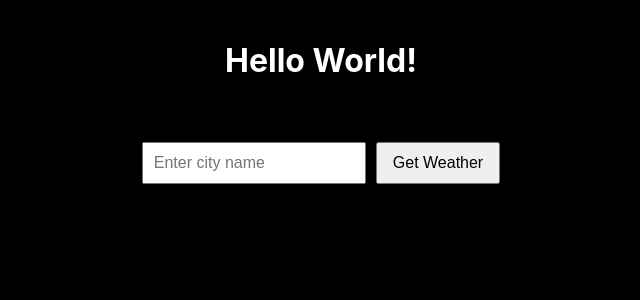
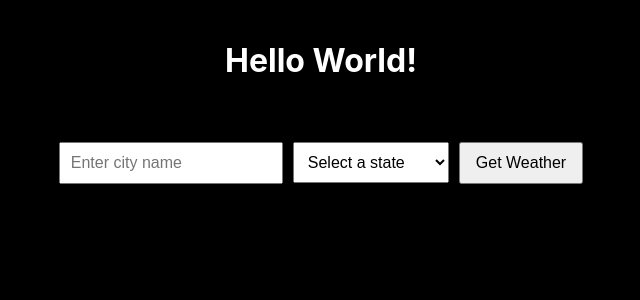
Before and after one commit to edwindanz/learnable, a React (Create React App) app: page / in a window 1280 px wide. Shown: the top 300 px of the page, without its empty margins (319-959 px from the left). Built offline with nearby package versions, Linux system fonts and the light colour scheme.

Commit message:
added city dropdown

```diff
--- a/src/Weather.css
+++ b/src/Weather.css
@@ -11,6 +11,12 @@
     padding: 10px;
     font-size: 16px;
     width: 200px;
+    margin-right: 10px;
+  }
+
+  select {
+    padding: 10px;
+    font-size: 16px;
     margin-right: 10px;
   }
 
--- a/src/Weather.js
+++ b/src/Weather.js
@@ -3,19 +3,36 @@ import './Weather.css';
 
 function Weather() {
   const [cityName, setCityName] = useState(''); // State for city name
+  const [stateName, setStateName] = useState(''); // State for selected state
   const [weatherData, setWeatherData] = useState(null); // State for weather data
   const [error, setError] = useState(null); // State for handling errors
 
   const API_KEY = '3127864d3d6a861216d51ad4e69bbccc'; // Replace with your own API key
 
+  // List of US states (Abbreviated)
+  const states = [
+    'Alabama', 'Alaska', 'Arizona', 'Arkansas', 'California', 'Colorado', 'Connecticut', 'Delaware',
+    'Florida', 'Georgia', 'Hawaii', 'Idaho', 'Illinois', 'Indiana', 'Iowa', 'Kansas', 'Kentucky',
+    'Louisiana', 'Maine', 'Maryland', 'Massachusetts', 'Michigan', 'Minnesota', 'Mississippi',
+    'Missouri', 'Montana', 'Nebraska', 'Nevada', 'New Hampshire', 'New Jersey', 'New Mexico',
+    'New York', 'North Carolina', 'North Dakota', 'Ohio', 'Oklahoma', 'Oregon', 'Pennsylvania',
+    'Rhode Island', 'South Carolina', 'South Dakota', 'Tennessee', 'Texas', 'Utah', 'Vermont',
+    'Virginia', 'Washington', 'West Virginia', 'Wisconsin', 'Wyoming'
+  ];
+
   const handleCityChange = (e) => {
     setCityName(e.target.value); // Update city name state as user types
   };
 
+  const handleStateChange = (e) => {
+    setStateName(e.target.value); // Update state name state
+  };
+
   const fetchWeather = () => {
-    if (!cityName) return;
+    if (!cityName || !stateName) return;
 
-    const url = `https://api.openweathermap.org/data/2.5/weather?q=${cityName}&appid=${API_KEY}&units=metric`;
+    const location = `${cityName},${stateName}`;
+    const url = `https://api.openweathermap.org/data/2.5/weather?q=${location}&appid=${API_KEY}&units=metric`;
 
     fetch(url)
       .then((response) => response.json())
@@ -43,6 +60,14 @@ function Weather() {
           value={cityName}
           onChange={handleCityChange}
         />
+        <select onChange={handleStateChange} value={stateName}>
+          <option value="">Select a state</option>
+          {states.map((state, index) => (
+            <option key={index} value={state}>
+              {state}
+            </option>
+          ))}
+        </select>
         <button onClick={fetchWeather}>Get Weather</button>
       </div>
 
```
